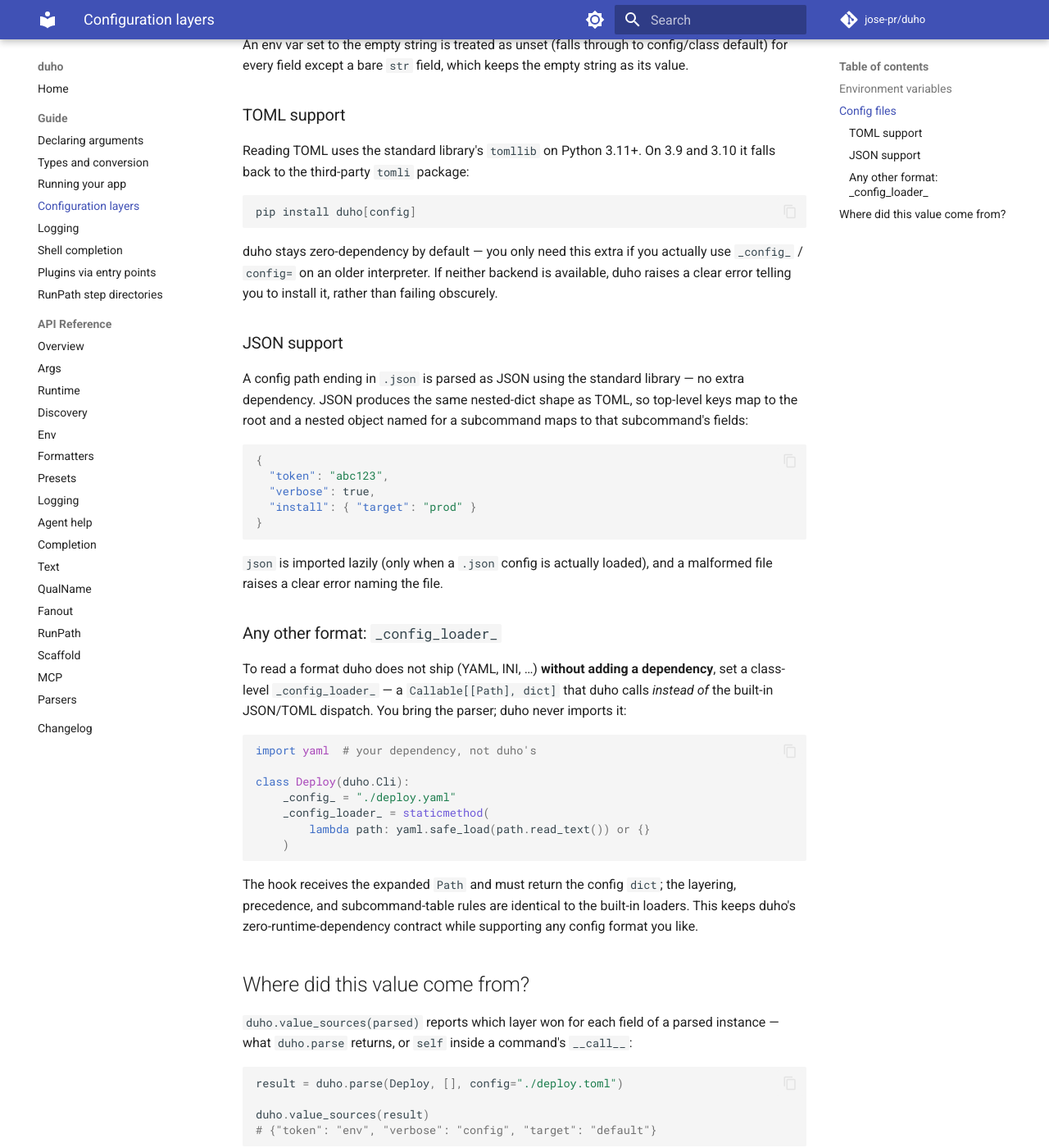
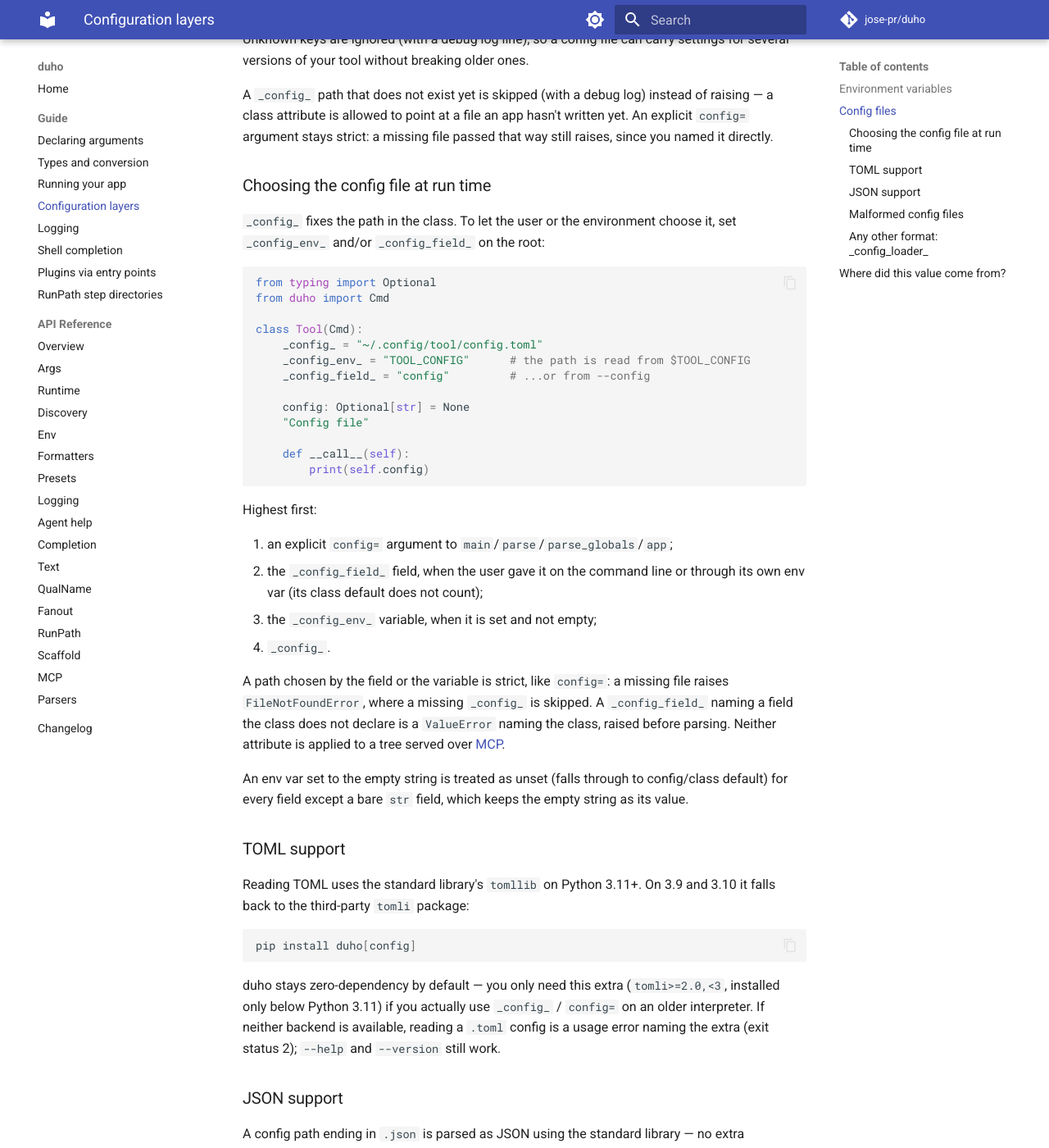
Before and after one commit to jose-pr/duho, an MkDocs documentation site: the page built from docs/guide/config.md, in a window 1280 px wide and 1400 px high, scrolled down 1410 px. Shown: the whole window at 82% size. Built offline with MkDocs 1.6.1 and Material for MkDocs 9.7.7, drawn with Linux system fonts in a browser that asks for light colours; comment, search, counter and statistics services are not loaded; some of the changed text lies outside the part shown.

Commit message:
docs: the config, logging and completion guides cover config location and errors, the base log level, the stderr handler and the completion subcommand

````diff
--- a/docs/guide/config.md
+++ b/docs/guide/config.md
@@ -34,12 +34,18 @@
 
 The env value is converted with the field's own type, so `NS(env="PORT")` on an
 `int` field yields an `int` — and a bad value produces the same clear error
-argparse would give.
+argparse would give. A `bool` field reads `1`, `true`, `yes`, `on`, `y`, `t` as
+`True` and `0`, `false`, `no`, `off`, `n`, `f` or the empty string as `False`,
+case-insensitively; `duho.parse_bool(text)` applies the same rule to any string
+(`duho.text.BOOL_TRUE` and `BOOL_FALSE` are the token tables) and raises `ValueError`
+for anything else.
 
 ## Config files
 
 Set `_config_` on the class, or pass `config=` to `duho.parse` / `duho.main`
-(the keyword argument wins; `duho.main` takes it too):
+(the keyword argument wins; `duho.parse_globals` and `duho.app` take it too). Every
+entry point layers env and the class's `_config_` the same way: `parse`, `main`,
+`parse_globals`, `app`, and a parser from `duho.parser(cls)`:
 
 ```python
 class Deploy(Args):
@@ -68,6 +74,42 @@
 hasn't written yet. An explicit `config=` argument stays strict: a missing
 file passed that way still raises, since you named it directly.
 
+### Choosing the config file at run time
+
+`_config_` fixes the path in the class. To let the user or the environment choose it,
+set `_config_env_` and/or `_config_field_` on the root:
+
+<!-- runnable -->
+```python
+from typing import Optional
+from duho import Cmd
+
+class Tool(Cmd):
+    _config_ = "~/.config/tool/config.toml"
+    _config_env_ = "TOOL_CONFIG"      # the path is read from $TOOL_CONFIG
+    _config_field_ = "config"         # ...or from --config
+
+    config: Optional[str] = None
+    "Config file"
+
+    def __call__(self):
+        print(self.config)
+```
+
+Highest first:
+
+1. an explicit `config=` argument to `main`/`parse`/`parse_globals`/`app`;
+2. the `_config_field_` field, when the user gave it on the command line or through its
+   own env var (its class default does not count);
+3. the `_config_env_` variable, when it is set and not empty;
+4. `_config_`.
+
+A path chosen by the field or the variable is strict, like `config=`: a missing file
+raises `FileNotFoundError`, where a missing `_config_` is skipped. A `_config_field_`
+naming a field the class does not declare is a `ValueError` naming the class, raised
+before parsing. Neither attribute is applied to a tree served over
+[MCP](https://github.com/jose-pr/duho/#mcp-tool-surface-duhomcp-opt-in).
+
 An env var set to the empty string is treated as unset (falls through to
 config/class default) for every field except a bare `str` field, which keeps
 the empty string as its value.
@@ -81,10 +123,10 @@
 pip install duho[config]
 ```
 
-duho stays zero-dependency by default — you only need this extra if you actually
-use `_config_` / `config=` on an older interpreter. If neither backend is
-available, duho raises a clear error telling you to install it, rather than
-failing obscurely.
+duho stays zero-dependency by default — you only need this extra (`tomli>=2.0,<3`,
+installed only below Python 3.11) if you actually use `_config_` / `config=` on an
+older interpreter. If neither backend is available, reading a `.toml` config is a
+usage error naming the extra (exit status 2); `--help` and `--version` still work.
 
 ### JSON support
 
@@ -101,8 +143,18 @@
 }
 ```
 
-`json` is imported lazily (only when a `.json` config is actually loaded), and a
-malformed file raises a clear error naming the file.
+`json` is imported lazily (only when a `.json` config is actually loaded).
+
+### Malformed config files
+
+A malformed JSON or TOML file, or one whose top level is not a table/object, is a
+usage error naming the file, with exit status 2 — under `duho.main`, `duho.parse` and
+`duho.app` alike, not a raised exception:
+
+```text
+app: error: duho: invalid JSON in config file /etc/app.json: Expecting property name ...
+app: error: duho: config file /etc/app.json must contain a table/object at the top level, got list
+```
 
 ### Any other format: `_config_loader_`
 
@@ -126,6 +178,12 @@
 loaders. This keeps duho's zero-runtime-dependency contract while supporting any
 config format you like.
 
+Errors raised inside the loader propagate to the caller unchanged: duho does not
+convert them, so the application reports them its own way. Only the built-in JSON and
+TOML readers, and the check that the loaded value is a mapping, report through the
+parser: a loader that returns something that is not a mapping is a usage error naming
+the file.
+
 ## Where did this value come from?
 
 `duho.value_sources(parsed)` reports which layer won for each field of a parsed
````
Also changed, not shown: docs/guide/completion.md (+36 -0 lines), docs/guide/logging.md (+38 -2 lines).
